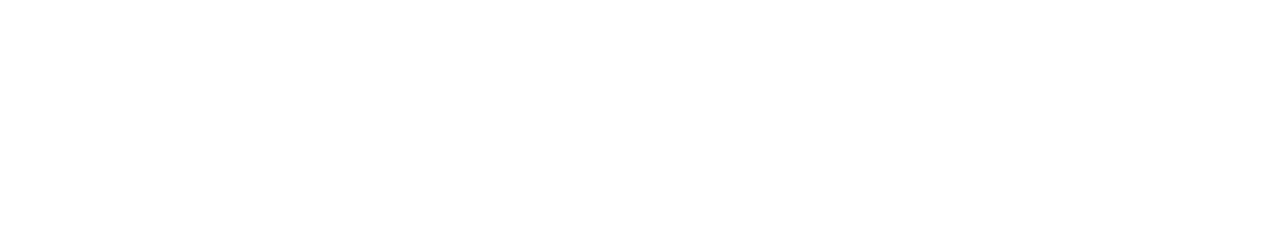
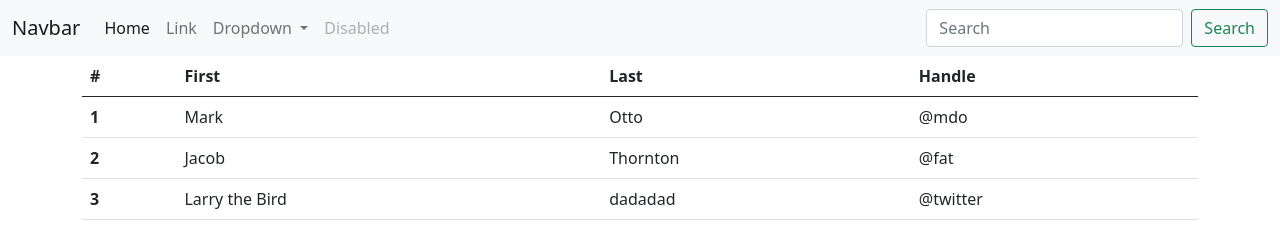
Before and after one commit to DevarshSimform/jQuery-table-logic, a plain HTML site: page index.html in a window 1280 px wide. Drawn offline with nearby package versions, Linux system fonts and the light colour scheme.

Commit message:
Adding navbar and raw-table

```diff
--- a/index.html
+++ b/index.html
@@ -4,8 +4,90 @@
     <meta charset="UTF-8">
     <meta name="viewport" content="width=device-width, initial-scale=1.0">
     <title>Document</title>
+    <link href="https://cdn.jsdelivr.net/npm/bootstrap@5.0.2/dist/css/bootstrap.min.css" rel="stylesheet" integrity="sha384-EVSTQN3/azprG1Anm3QDgpJLIm9Nao0Yz1ztcQTwFspd3yD65VohhpuuCOmLASjC" crossorigin="anonymous">
 </head>
 <body>
 
+
+    <!-- Navbar -->
+    <nav class="navbar navbar-expand-lg navbar-light bg-light">
+        <div class="container-fluid">
+          <a class="navbar-brand" href="#">Navbar</a>
+          <button class="navbar-toggler" type="button" data-bs-toggle="collapse" data-bs-target="#navbarSupportedContent" aria-controls="navbarSupportedContent" aria-expanded="false" aria-label="Toggle navigation">
+            <span class="navbar-toggler-icon"></span>
+          </button>
+          <div class="collapse navbar-collapse" id="navbarSupportedContent">
+            <ul class="navbar-nav me-auto mb-2 mb-lg-0">
+              <li class="nav-item">
+                <a class="nav-link active" aria-current="page" href="#">Home</a>
+              </li>
+              <li class="nav-item">
+                <a class="nav-link" href="#">Link</a>
+              </li>
+              <li class="nav-item dropdown">
+                <a class="nav-link dropdown-toggle" href="#" id="navbarDropdown" role="button" data-bs-toggle="dropdown" aria-expanded="false">
+                  Dropdown
+                </a>
+                <ul class="dropdown-menu" aria-labelledby="navbarDropdown">
+                  <li><a class="dropdown-item" href="#">Action</a></li>
+                  <li><a class="dropdown-item" href="#">Another action</a></li>
+                  <li><hr class="dropdown-divider"></li>
+                  <li><a class="dropdown-item" href="#">Something else here</a></li>
+                </ul>
+              </li>
+              <li class="nav-item">
+                <a class="nav-link disabled" href="#" tabindex="-1" aria-disabled="true">Disabled</a>
+              </li>
+            </ul>
+            <form class="d-flex">
+              <input class="form-control me-2" type="search" placeholder="Search" aria-label="Search">
+              <button class="btn btn-outline-success" type="submit">Search</button>
+            </form>
+          </div>
+        </div>
+      </nav>
+
+
+      <!-- Table -->
+
+      <div class="container">
+        <table class="table">
+            <thead>
+              <tr>
+                <th scope="col">#</th>
+                <th scope="col">First</th>
+                <th scope="col">Last</th>
+                <th scope="col">Handle</th>
+              </tr>
+            </thead>
+            <tbody>
+              <tr>
+                <th scope="row">1</th>
+                <td>Mark</td>
+                <td>Otto</td>
+                <td>@mdo</td>
+              </tr>
+              <tr>
+                <th scope="row">2</th>
+                <td>Jacob</td>
+                <td>Thornton</td>
+                <td>@fat</td>
+              </tr>
+              <tr>
+                <th scope="row">3</th>
+                <td>Larry the Bird</td>
+                <td>dadadad</td>
+                <td>@twitter</td>
+              </tr>
+            </tbody>
+          </table>
+      </div>
+
+
+
+
+
+      <script src="https://cdn.jsdelivr.net/npm/bootstrap@5.0.2/dist/js/bootstrap.bundle.min.js" integrity="sha384-MrcW6ZMFYlzcLA8Nl+NtUVF0sA7MsXsP1UyJoMp4YLEuNSfAP+JcXn/tWtIaxVXM" crossorigin="anonymous"></script>
+
 </body>
 </html>
```
